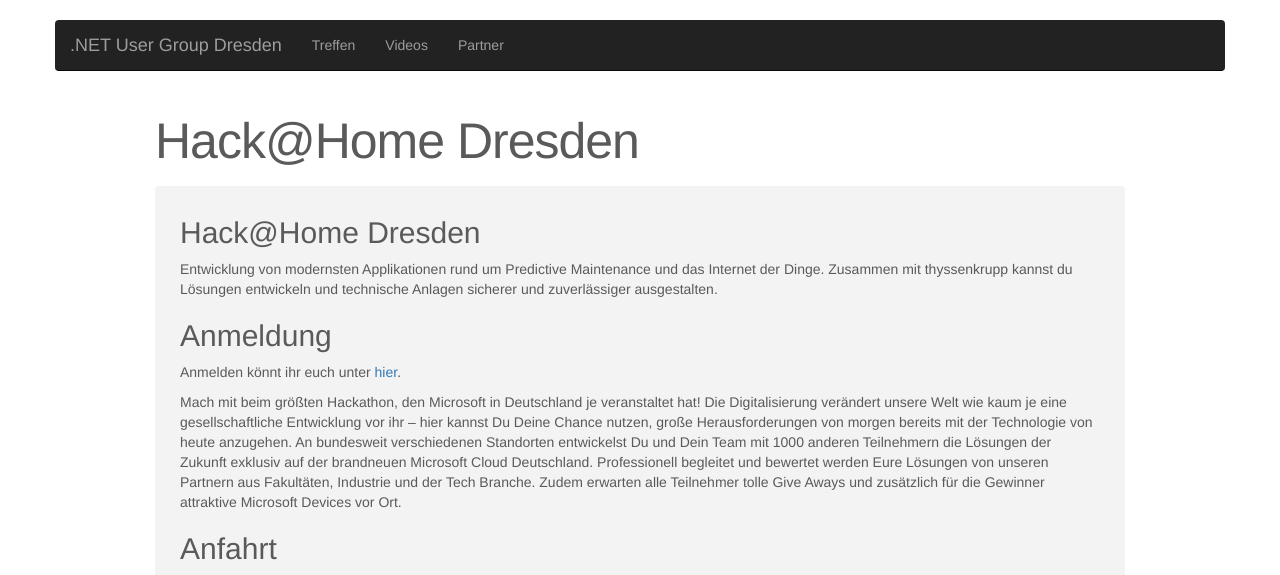
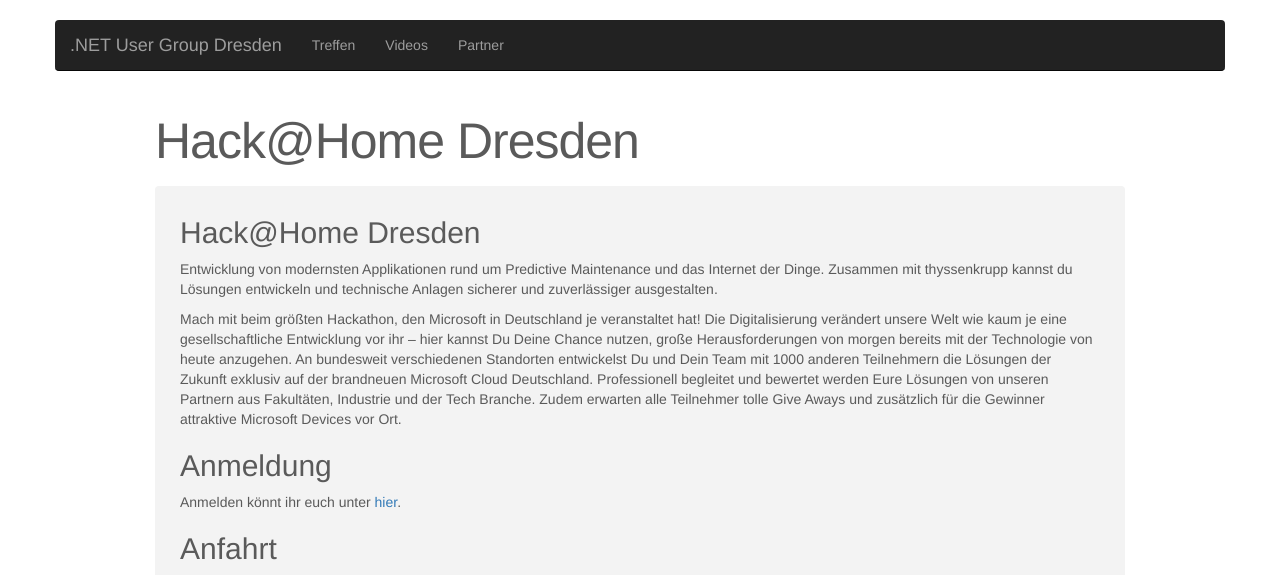
Before and after one commit to dddotnet/dddotnet.github.io, a Jekyll site: the page built from _posts/2016-10-21-Hack-at-Home-Dresden.markdown, in a window 1280 px wide. Shown: the top 575 px of the page. Built offline with Jekyll 4.4.1, drawn with Linux system fonts in a browser that asks for light colours; nearby versions of some CDN libraries; grey boxes are pictures that could not be loaded.

Commit message:
text block fixed

```diff
--- a/_posts/2016-10-21-Hack-at-Home-Dresden.markdown
+++ b/_posts/2016-10-21-Hack-at-Home-Dresden.markdown
@@ -12,13 +12,12 @@
 
 Entwicklung von modernsten Applikationen rund um Predictive Maintenance und das Internet der Dinge. Zusammen mit thyssenkrupp kannst du Lösungen entwickeln und technische Anlagen sicherer und zuverlässiger ausgestalten.
 
+Mach mit beim größten Hackathon, den Microsoft in Deutschland je veranstaltet hat! Die Digitalisierung verändert unsere Welt wie kaum je eine gesellschaftliche Entwicklung vor ihr – hier kannst Du Deine Chance nutzen, große Herausforderungen von morgen bereits mit der Technologie von heute anzugehen. An bundesweit verschiedenen Standorten entwickelst Du und Dein Team mit 1000 anderen Teilnehmern die Lösungen der Zukunft exklusiv auf der brandneuen Microsoft Cloud Deutschland. Professionell begleitet und bewertet werden Eure Lösungen von unseren Partnern aus Fakultäten, Industrie und der Tech Branche. Zudem erwarten alle Teilnehmer tolle Give Aways und zusätzlich für die Gewinner attraktive Microsoft Devices vor Ort.
 
 ## Anmeldung
 
 Anmelden könnt ihr euch unter [hier](https://www.microsoftevents.com/profile/form/index.cfm?PKformID=0x418723a6d4).
 
-Mach mit beim größten Hackathon, den Microsoft in Deutschland je veranstaltet hat! Die Digitalisierung verändert unsere Welt wie kaum je eine gesellschaftliche Entwicklung vor ihr – hier kannst Du Deine Chance nutzen, große Herausforderungen von morgen bereits mit der Technologie von heute anzugehen. An bundesweit verschiedenen Standorten entwickelst Du und Dein Team mit 1000 anderen Teilnehmern die Lösungen der Zukunft exklusiv auf der brandneuen Microsoft Cloud Deutschland. Professionell begleitet und bewertet werden Eure Lösungen von unseren Partnern aus Fakultäten, Industrie und der Tech Branche. Zudem erwarten alle Teilnehmer tolle Give Aways und zusätzlich für die Gewinner attraktive Microsoft Devices vor Ort.
-
 ## Anfahrt
 
 <iframe src="https://www.google.com/maps/embed?pb=!1m18!1m12!1m3!1d2509.4823466897687!2d13.721150315752359!3d51.02571147955888!2m3!1f0!2f0!3f0!3m2!1i1024!2i768!4f13.1!3m3!1m2!1s0x4709c59458576891%3A0xb7be0430af13aef8!2sN%C3%B6thnitzer+Str.+46%2C+01187+Dresden!5e0!3m2!1sde!2sde!4v1473110461728" width="100%" height="600" frameborder="0" style="border:0" allowfullscreen></iframe>
```
